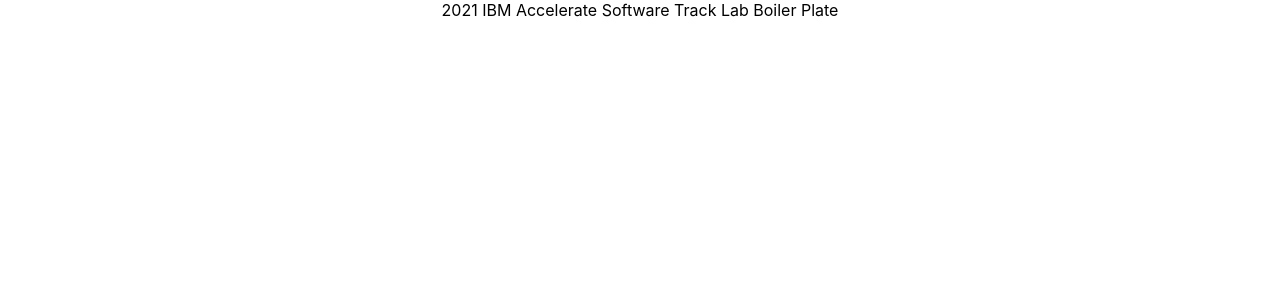
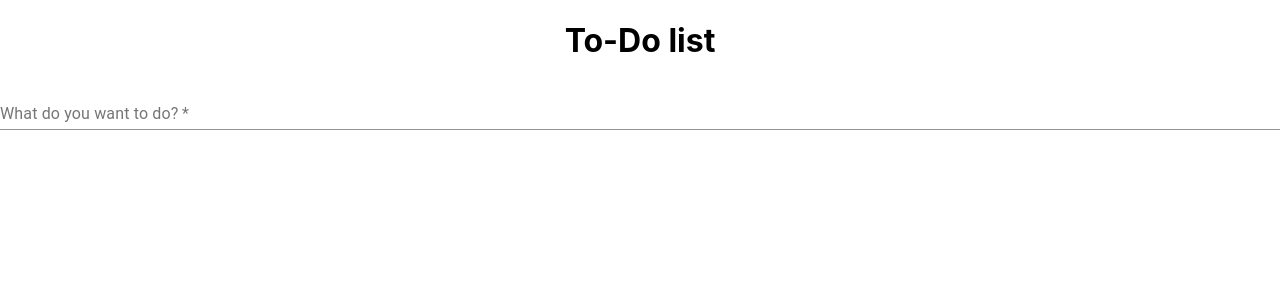
Before and after one commit to 2021-IBM-Accelerate-SW-Track/lab-1-team-03, a React (Create React App) app: page / in a window 1280 px wide. Shown: the top 300 px of the page. Built offline with nearby package versions, Linux system fonts and the light colour scheme.

Commit message:
added basic todolist functionality
- missing stuff like delete, edit todos and creation time
- probably need to reformat the code and put this stuff in a new folder
- you might need to install some npm packages ()

```diff
--- a/src/App.js
+++ b/src/App.js
@@ -1,12 +1,79 @@
 import Header from "./component/header"
+import React, {useState} from "react"
+import ReactDOM from "react-dom"
+import {TextField} from "@material-ui/core";
+import IconButton from '@material-ui/core/IconButton';
+import DeleteIcon from '@material-ui/icons/Delete';
+import Grid from '@material-ui/core/Grid';
+import Paper from '@material-ui/core/Paper';
+import {styled} from '@material-ui/core/styles';
+import Box from '@material-ui/core/Box';
+
 import './App.css';
 
-function App() {
-  return (
-    <div className="App">
-    <Header/>
-    </div>
-  );
+const gridItem = styled(Paper)(({theme}) => ({
+    ...theme.typography.body2,
+    padding: theme.spacing(2),
+    textAlign: 'center',
+    alignItems: 'center',
+}));
+
+function ItemInput(props) {
+    const [item, setItem] = useState("");
+    const [items, setItems] = useState([]);
+
+    function handleSubmit(e) {
+        e.preventDefault();
+
+        const newItem = {
+            id: new Date().getTime(),
+            text: item,
+        };
+        setItems([...items].concat(newItem));
+        setItem("");
+    }
+
+    const itemlist = items.map((item) => (
+        <div key={item.id}>
+            <Box sx={{flexGrow: 1}}>
+                <Grid container spacing={0}>
+                    <Grid item xs={12}>
+                        <Item>{item.text} <IconButton onClick={() => null} className="trash">
+                            <DeleteIcon/>
+                        </IconButton></Item>
+                    </Grid>
+                </Grid>
+            </Box>
+        </div>
+    ))
+
+    return (
+        <>
+            <form onSubmit={handleSubmit}>
+                <TextField
+                    label="What do you want to do?"
+                    color="secondary"
+                    type="text"
+                    value={item}
+                    onChange={(e) => setItem(e.target.value)}
+                    fullWidth
+                    required={true}
+                />
+            </form>
+            <div>{itemlist}</div>
+        </>
+    );
 }
 
+function App() {
+
+    return (
+        <div className="App">
+            <h1>To-Do list</h1>
+            <ItemInput/>
+        </div>
+    );
+}
+
+
 export default App;
```
